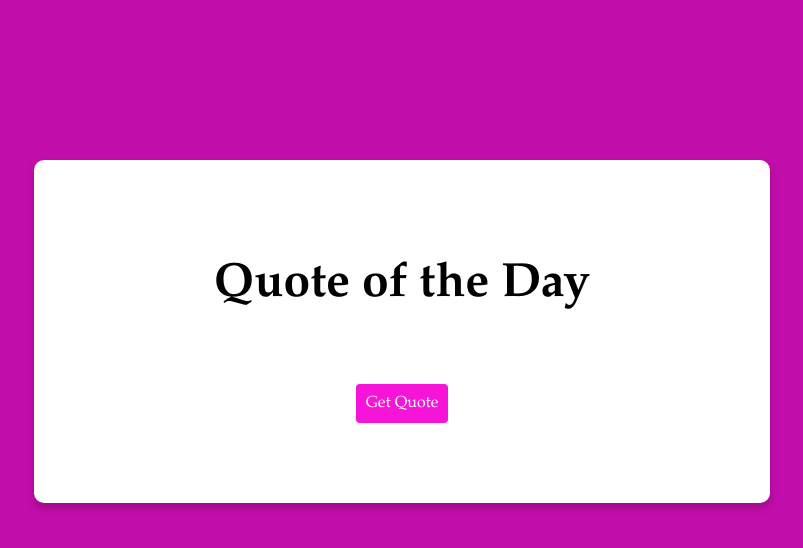
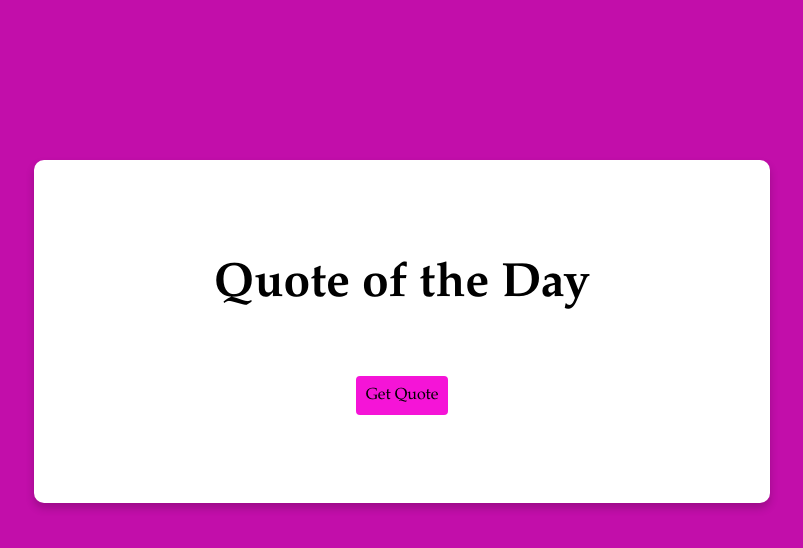
Before and after one commit to nayelimdejesus/quotegenerator, a React (Create React App) app: page / in a window 1280 px wide. In both pictures the pointer is over the button "Get Quote". Shown: the top 548 px of the page, without its empty margins (238-1041 px from the left). Built offline with nearby package versions, Linux system fonts and the light colour scheme.

Commit message:
Added button hover

```diff
--- a/src/FetchAPI.css
+++ b/src/FetchAPI.css
@@ -40,3 +40,8 @@ button{
     color: white;
     font-size: 1em;
 }
+button:hover{
+    box-shadow: inset 0 0 0.5rem 4em var(--color);
+    transform: translateY(-0.5rem);
+    color: var(--hover-b);
+}
```
